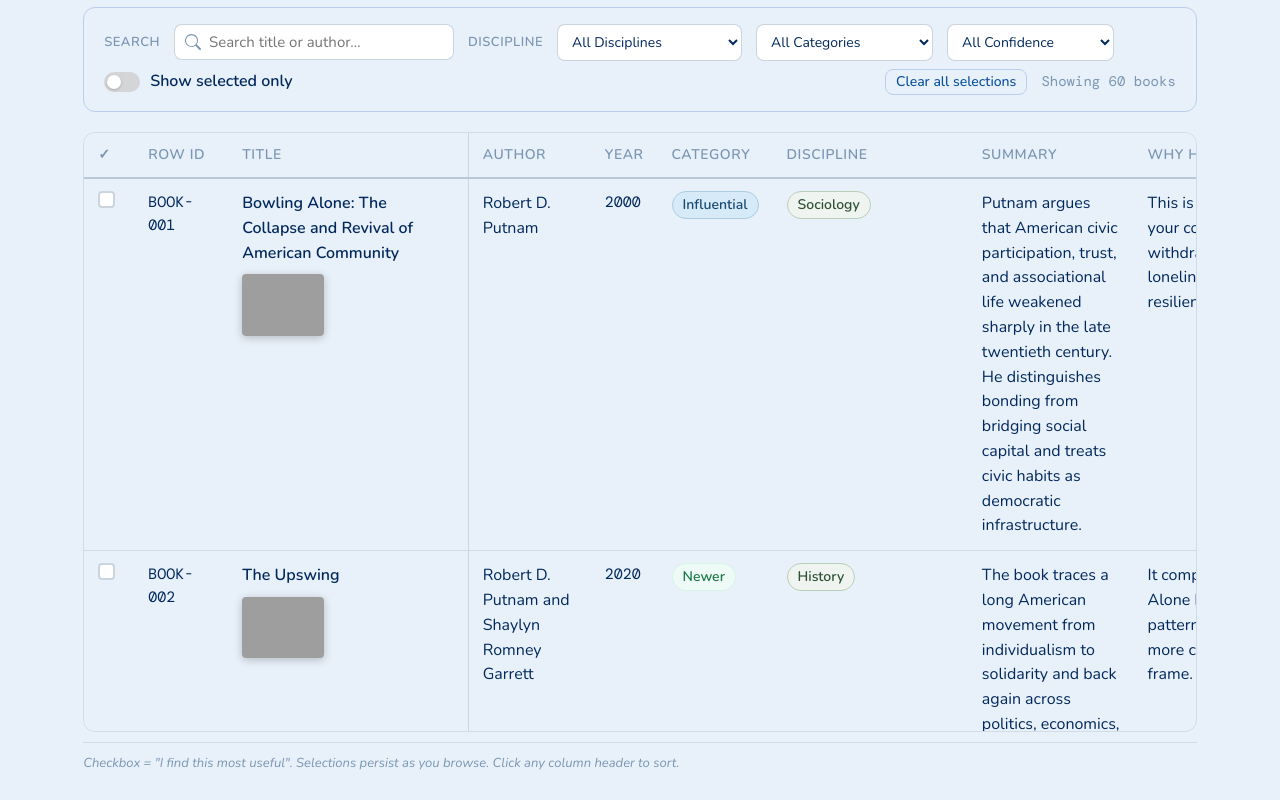
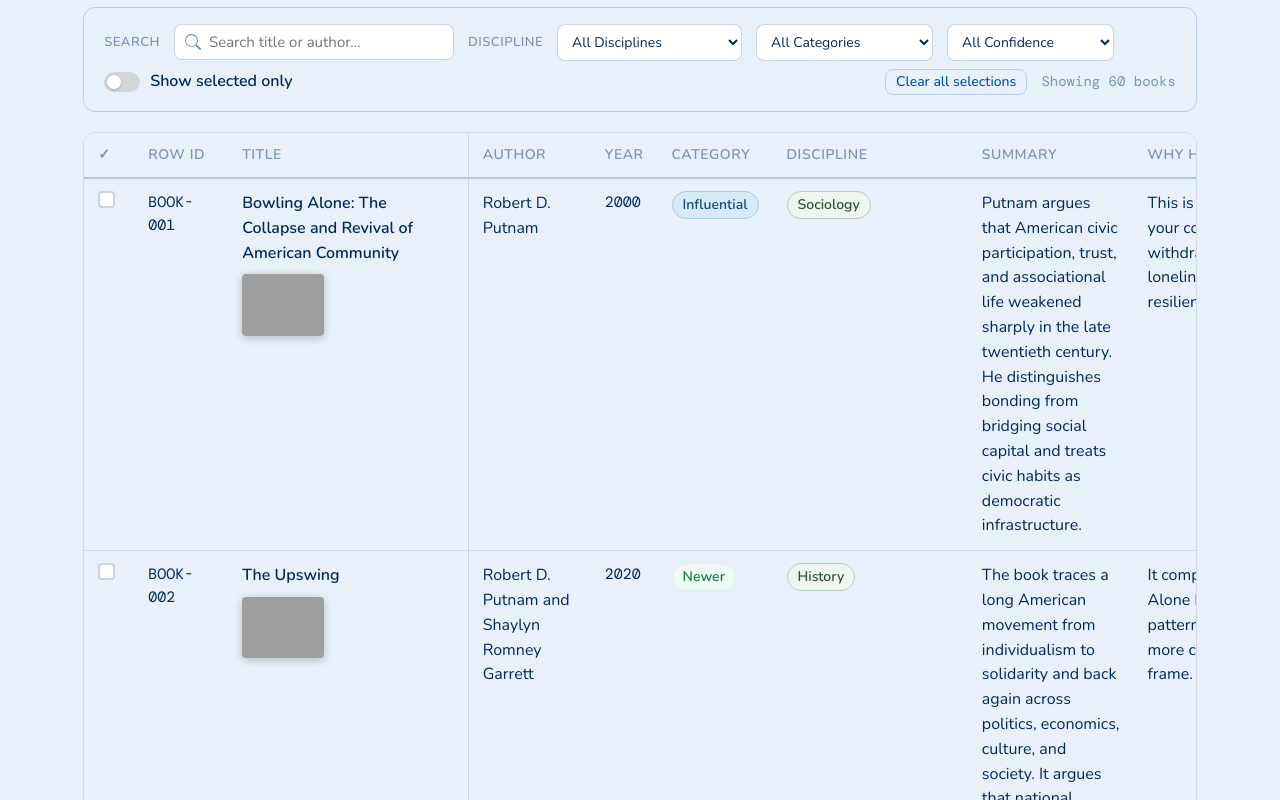
Before and after one commit to cuinnolab/booklist, a plain HTML site: page index.html in a window 1280 px wide. Shown: the part 980-1780 px from the top of the page. Drawn offline with nearby package versions, Linux system fonts and the light colour scheme; grey boxes are pictures that could not be loaded.

Commit message:
Update index.html

```diff
--- a/index.html
+++ b/index.html
@@ -316,8 +316,7 @@
   -webkit-overflow-scrolling:touch;
 }
 .tall-wrap{
-  overflow-y:auto;
-  max-height:75vh;
+  overflow-y:visible;
 }
 .data-table{
   width:100%;border-collapse:collapse;
@@ -810,7 +809,7 @@
     <div class="banner-inner">
       <div class="banner-eyebrow">Stonecroft Family Office</div>
       <h1 class="banner-title">Henry Kravis Suggested Reading Dashboard</h1>
-      <p class="banner-tagline">60 books · 21 non-book items · 12 hidden gems · 12 reading paths.</p>
+      <p class="banner-tagline">60 books · 21 non-book inputs · 12 hidden gems · 12 reading paths.</p>
       <p class="banner-subtitle">A curated, filter-designed reading intelligence report spanning leadership, society, institutions, technology, geopolitics, markets, and long-horizon capital allocation.</p>
     </div>
   </div>
```
